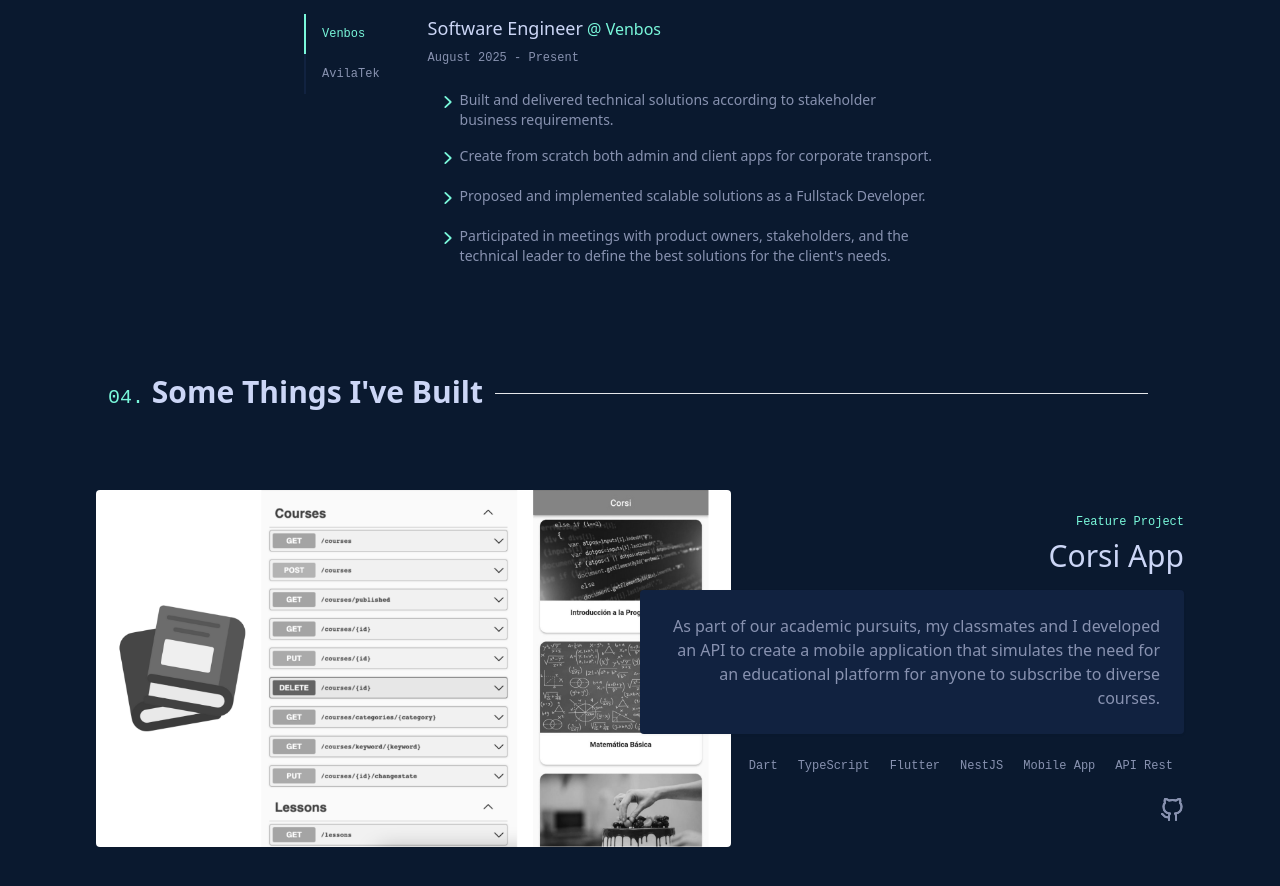
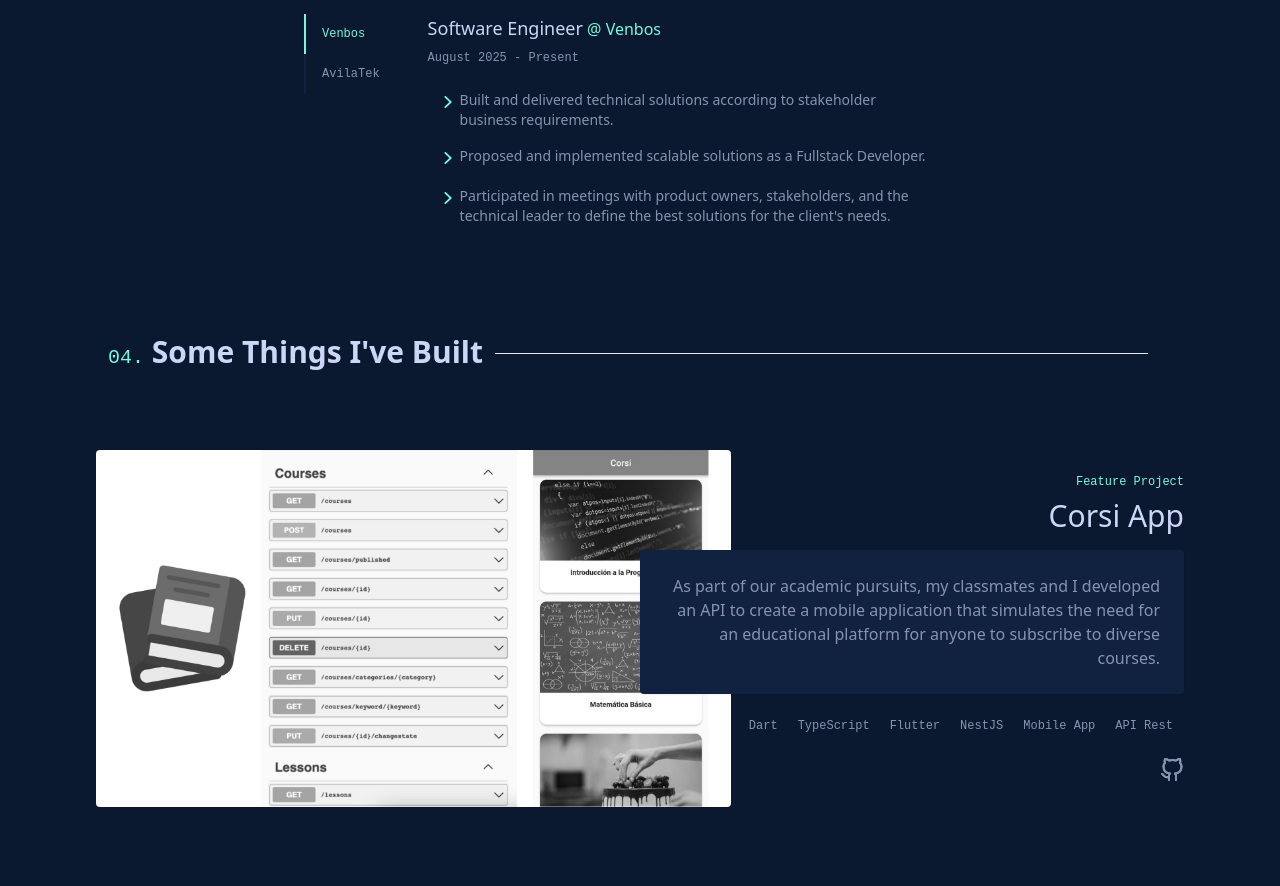
Before and after one commit to Sazocar/simonazocar, a Next.js app: page / in a window 1280 px wide. Shown: the part 2520-3406 px from the top of the page. Built offline with nearby package versions, Linux system fonts and the light colour scheme.

Commit message:
remove description

```diff
--- a/src/data/workExperience.js
+++ b/src/data/workExperience.js
@@ -7,7 +7,6 @@
     date: ['August 2025', 'Present'],
     description: [
       'Built and delivered technical solutions according to stakeholder business requirements.',
-      'Create from scratch both admin and client apps for corporate transport.',
       'Proposed and implemented scalable solutions as a Fullstack Developer.',
       `Participated in meetings with product owners, stakeholders, and the technical leader to define the best solutions for the client's needs.`
     ],
```
